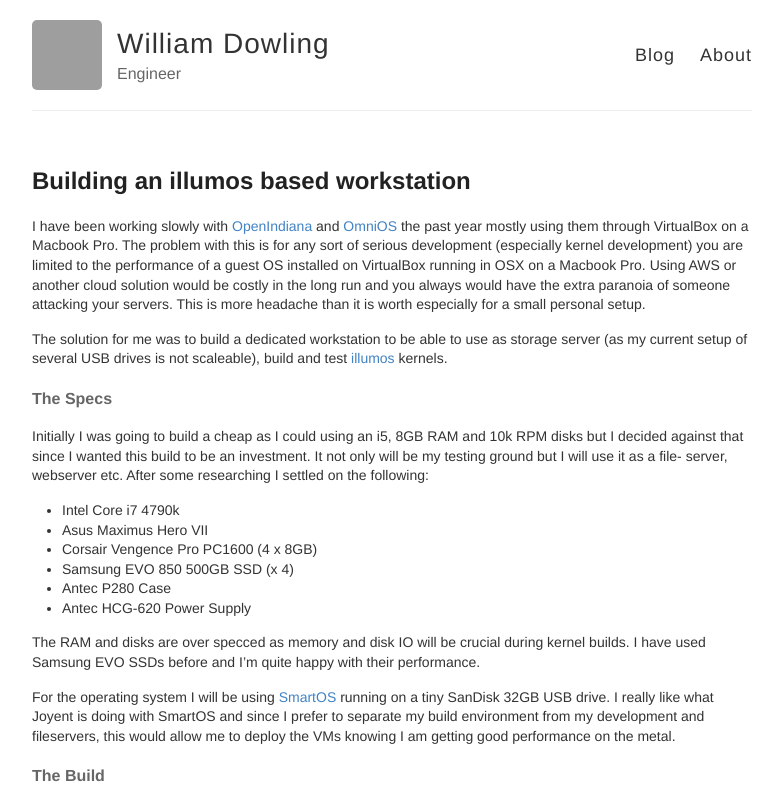
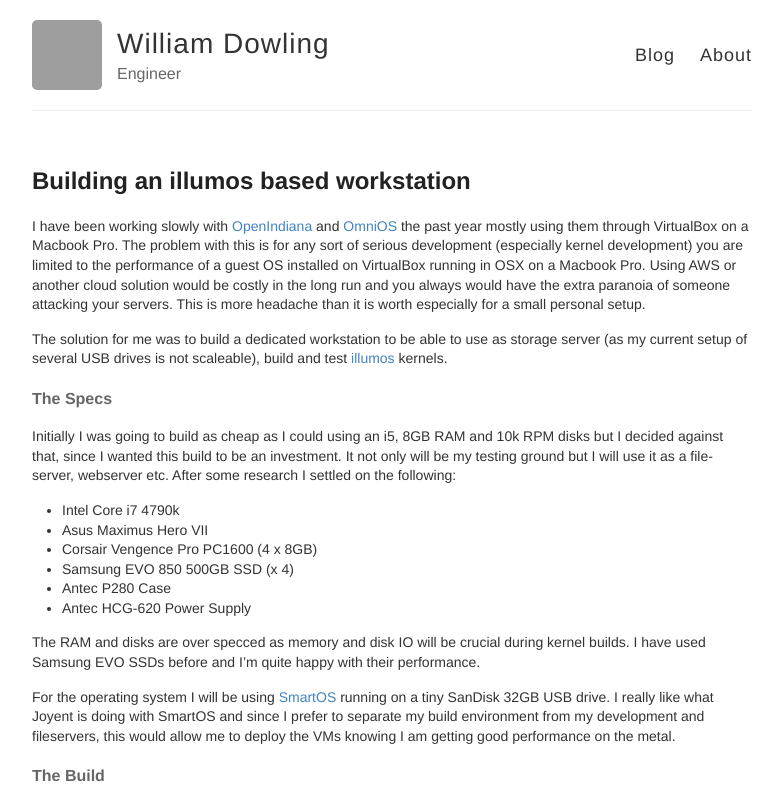
Before and after one commit to wdowling/wdowling.github.io, a Jekyll site: the page built from _posts/2015-11-03-Building-an-illumos-based-workstation.md, in a window 1280 px wide and 1400 px high. Shown: the top 806 px of the window, without its empty margins (248-1030 px from the left). Built offline with Jekyll 4.4.1, drawn with Linux system fonts in a browser that asks for light colours; some of the changed text lies outside the part shown; grey boxes are pictures that could not be loaded.

Commit message:
Building an illumos based workstation

```diff
--- a/_posts/2015-11-03-Building-an-illumos-based-workstation.md
+++ b/_posts/2015-11-03-Building-an-illumos-based-workstation.md
@@ -18,10 +18,10 @@
 
 #### The Specs
 
-Initially I was going to build a cheap as I could using an i5, 8GB RAM and
-10k RPM disks but I decided against that since I wanted this build to be an
+Initially I was going to build as cheap as I could using an i5, 8GB RAM and
+10k RPM disks but I decided against that, since I wanted this build to be an
 investment. It not only will be my testing ground but I will use it as a file-
-server, webserver etc. After some researching I settled on the following:
+server, webserver etc. After some research I settled on the following:
 
 * Intel Core i7 4790k
 * Asus Maximus Hero VII
```
Also changed, not shown: other parts of _posts/2015-11-03-Building-an-illumos-based-workstation.md (+15 -8 lines).
